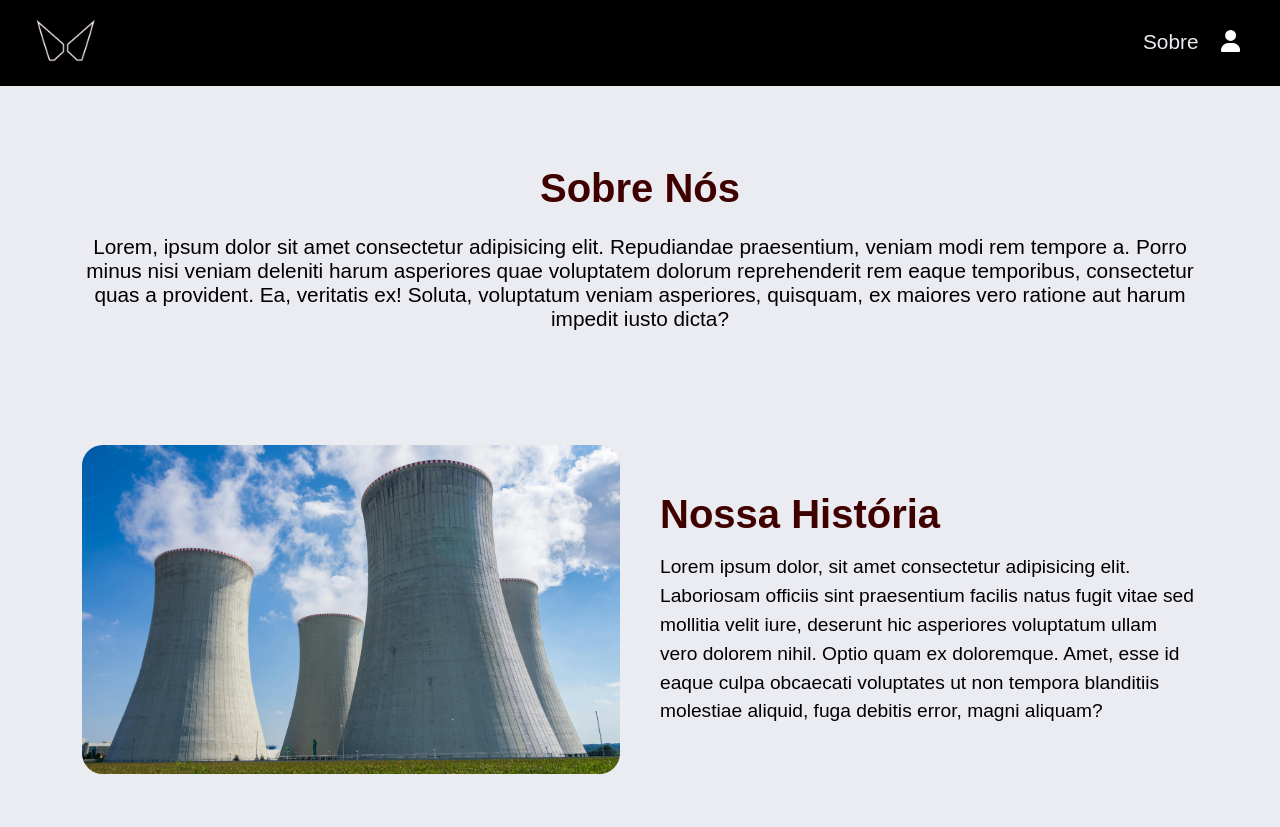
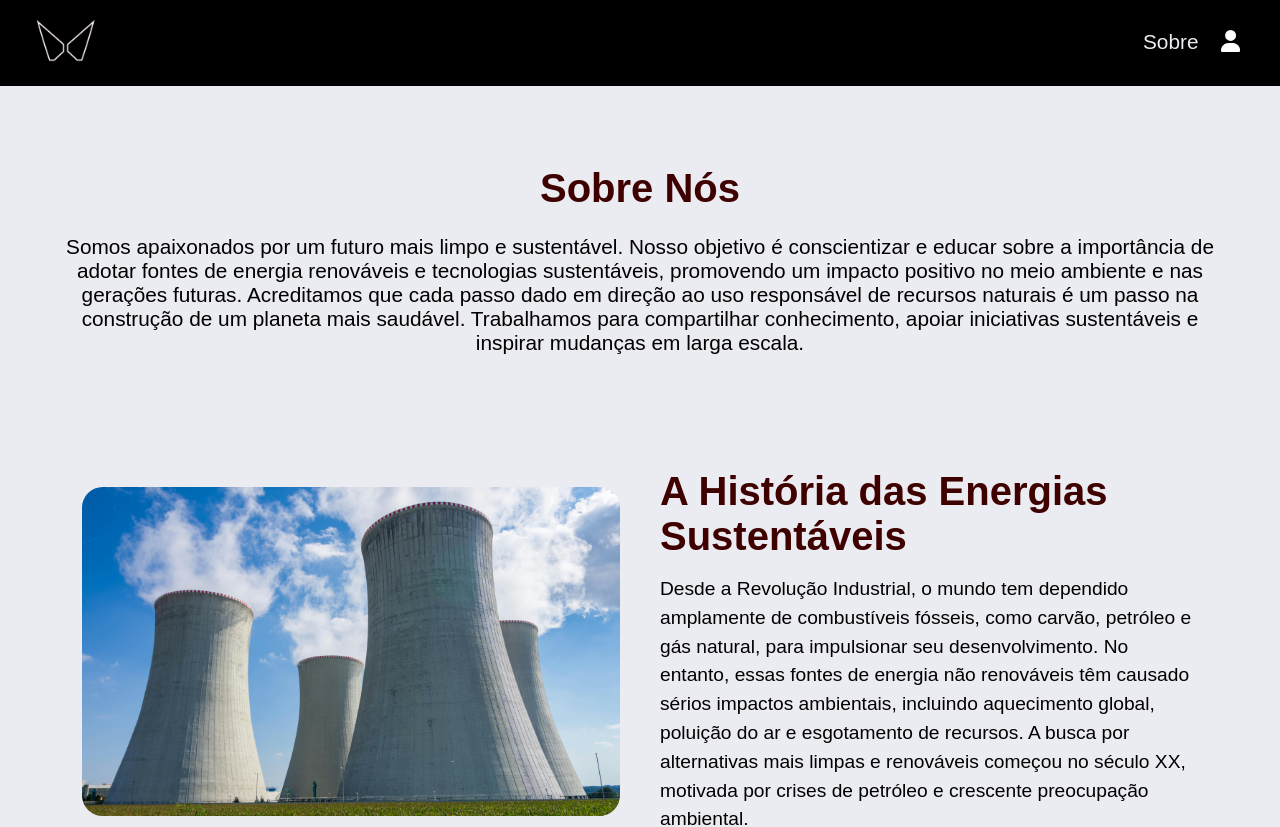
Before and after one commit to aarthurbf/web_dev_gs02, a React (Vite) app: page /sobre in a window 1280 px wide. Shown: the top 827 px of the page. Built offline with nearby package versions, Linux system fonts and the light colour scheme.

Commit message:
fix sobre text

```diff
--- a/src/routes/Sobre.jsx
+++ b/src/routes/Sobre.jsx
@@ -1,5 +1,5 @@
 import { SobreStyle } from "../css/SobreStyle";
-import imageSobre  from "../assets/images/Nuclear1.jpg";
+import imageSobre from "../assets/images/Nuclear1.jpg";
 
 const Sobre = () => {
   return (
@@ -7,12 +7,14 @@ const Sobre = () => {
       <div className="heading-sobre">
         <h1>Sobre Nós</h1>
         <p>
-          Lorem, ipsum dolor sit amet consectetur adipisicing elit. Repudiandae
-          praesentium, veniam modi rem tempore a. Porro minus nisi veniam
-          deleniti harum asperiores quae voluptatem dolorum reprehenderit rem
-          eaque temporibus, consectetur quas a provident. Ea, veritatis ex!
-          Soluta, voluptatum veniam asperiores, quisquam, ex maiores vero
-          ratione aut harum impedit iusto dicta?
+          Somos apaixonados por um futuro mais limpo e sustentável. Nosso
+          objetivo é conscientizar e educar sobre a importância de adotar fontes
+          de energia renováveis e tecnologias sustentáveis, promovendo um
+          impacto positivo no meio ambiente e nas gerações futuras. Acreditamos
+          que cada passo dado em direção ao uso responsável de recursos naturais
+          é um passo na construção de um planeta mais saudável. Trabalhamos para
+          compartilhar conhecimento, apoiar iniciativas sustentáveis e inspirar
+          mudanças em larga escala.
         </p>
       </div>
       <div className="container-sobre">
@@ -21,14 +23,16 @@ const Sobre = () => {
             <img src={imageSobre} alt="" />
           </div>
           <div className="sobre-content">
-            <h2>Nossa História</h2>
+            <h2>A História das Energias Sustentáveis</h2>
             <p>
-              Lorem ipsum dolor, sit amet consectetur adipisicing elit.
-              Laboriosam officiis sint praesentium facilis natus fugit vitae sed
-              mollitia velit iure, deserunt hic asperiores voluptatum ullam vero
-              dolorem nihil. Optio quam ex doloremque. Amet, esse id eaque culpa
-              obcaecati voluptates ut non tempora blanditiis molestiae aliquid,
-              fuga debitis error, magni aliquam?
+              Desde a Revolução Industrial, o mundo tem dependido amplamente de
+              combustíveis fósseis, como carvão, petróleo e gás natural, para
+              impulsionar seu desenvolvimento. No entanto, essas fontes de
+              energia não renováveis têm causado sérios impactos ambientais,
+              incluindo aquecimento global, poluição do ar e esgotamento de
+              recursos. A busca por alternativas mais limpas e renováveis
+              começou no século XX, motivada por crises de petróleo e crescente
+              preocupação ambiental.
             </p>
           </div>
         </section>
```
